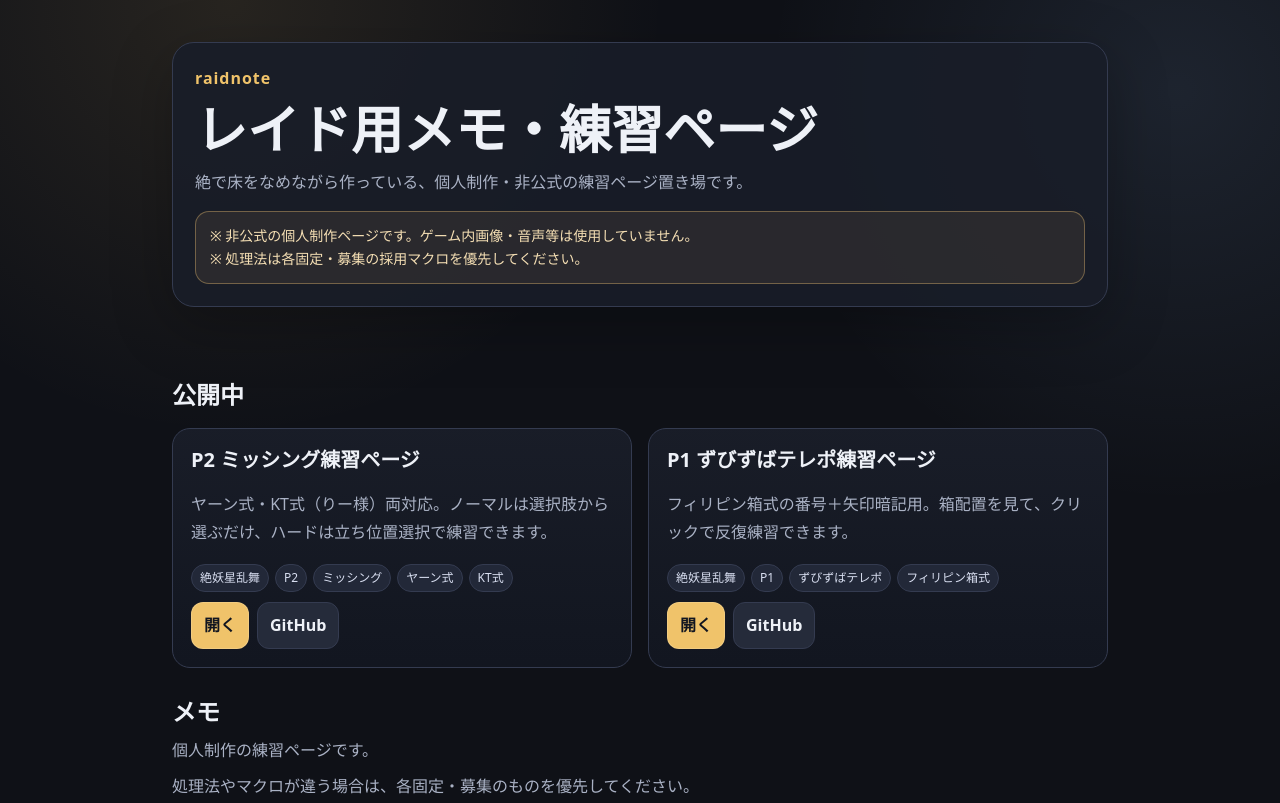
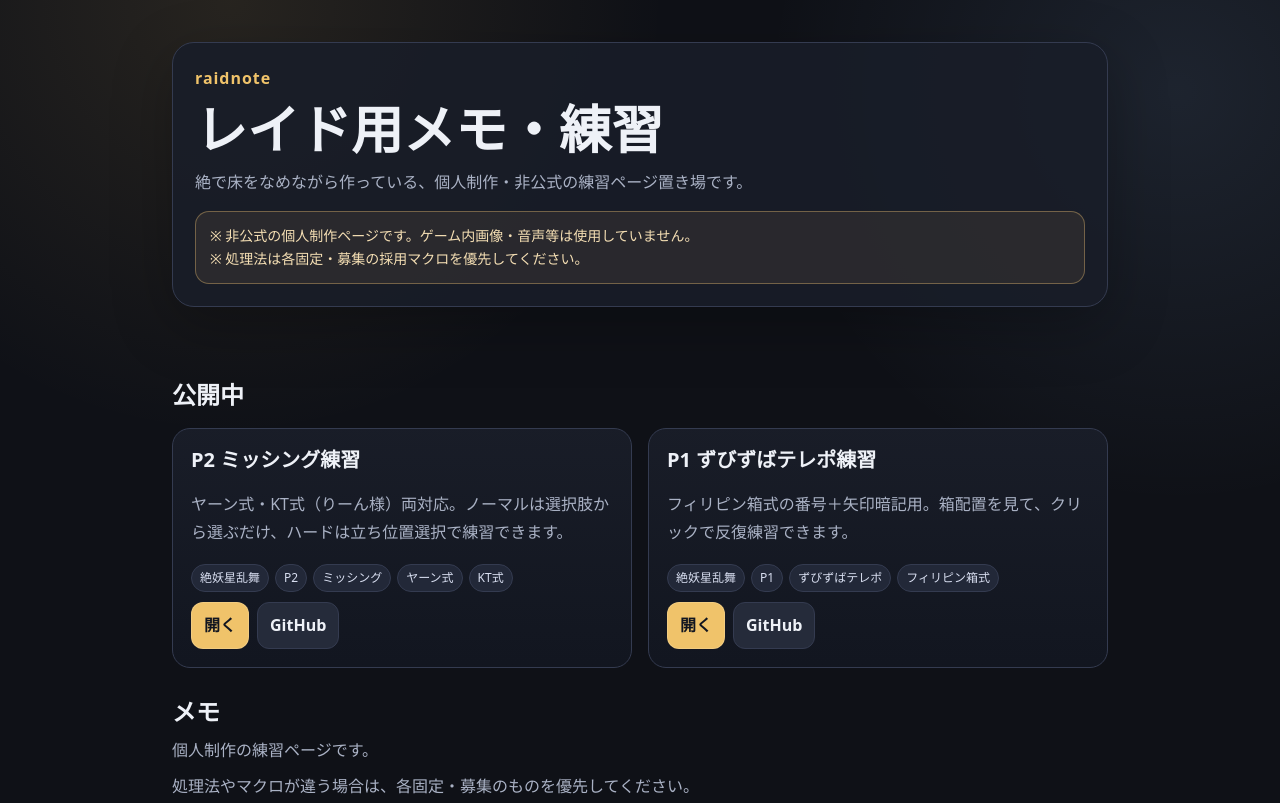
Before and after one commit to pilsnerdrinker/raidshelf, a plain HTML site: page index.html in a window 1280 px wide. Shown: the top 803 px of the page. Drawn offline with Linux system fonts and the light colour scheme.

Commit message:
Update index.html

```diff
--- a/index.html
+++ b/index.html
@@ -106,7 +106,7 @@
 <header>
   <div class="hero">
     <div class="eyebrow">raidnote</div>
-    <h1>レイド用メモ・練習ページ</h1>
+    <h1>レイド用メモ・練習</h1>
     <p>絶で床をなめながら作っている、個人制作・非公式の練習ページ置き場です。</p>
     <div class="notice">
       ※ 非公式の個人制作ページです。ゲーム内画像・音声等は使用していません。<br>
@@ -119,8 +119,8 @@
   <h2 class="section-title">公開中</h2>
   <section class="grid">
     <article class="card">
-      <h2>P2 ミッシング練習ページ</h2>
-      <p>ヤーン式・KT式（りー様）両対応。ノーマルは選択肢から選ぶだけ、ハードは立ち位置選択で練習できます。</p>
+      <h2>P2 ミッシング練習</h2>
+      <p>ヤーン式・KT式（りーん様）両対応。ノーマルは選択肢から選ぶだけ、ハードは立ち位置選択で練習できます。</p>
       <div class="tags">
         <span class="tag">絶妖星乱舞</span>
         <span class="tag">P2</span>
@@ -135,7 +135,7 @@
     </article>
 
     <article class="card">
-      <h2>P1 ずびずばテレポ練習ページ</h2>
+      <h2>P1 ずびずばテレポ練習</h2>
       <p>フィリピン箱式の番号＋矢印暗記用。箱配置を見て、クリックで反復練習できます。</p>
       <div class="tags">
         <span class="tag">絶妖星乱舞</span>
```
